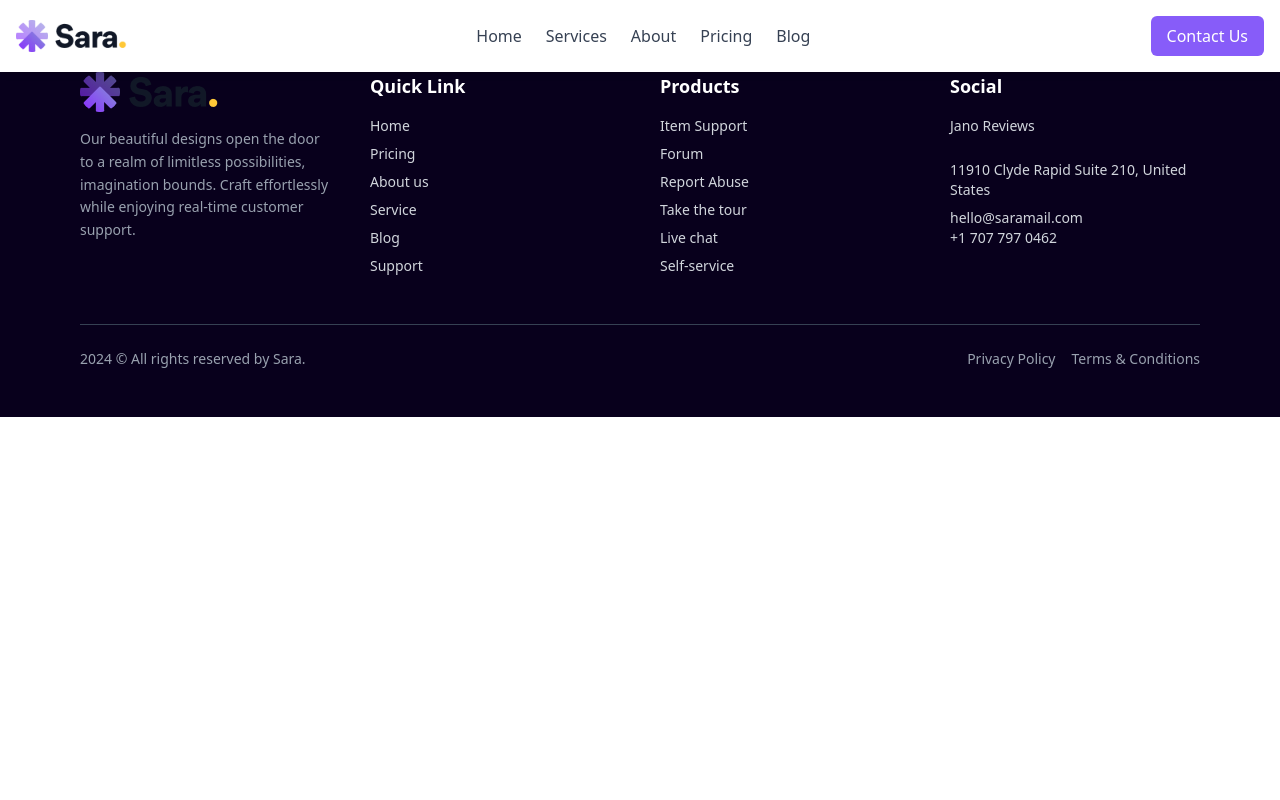
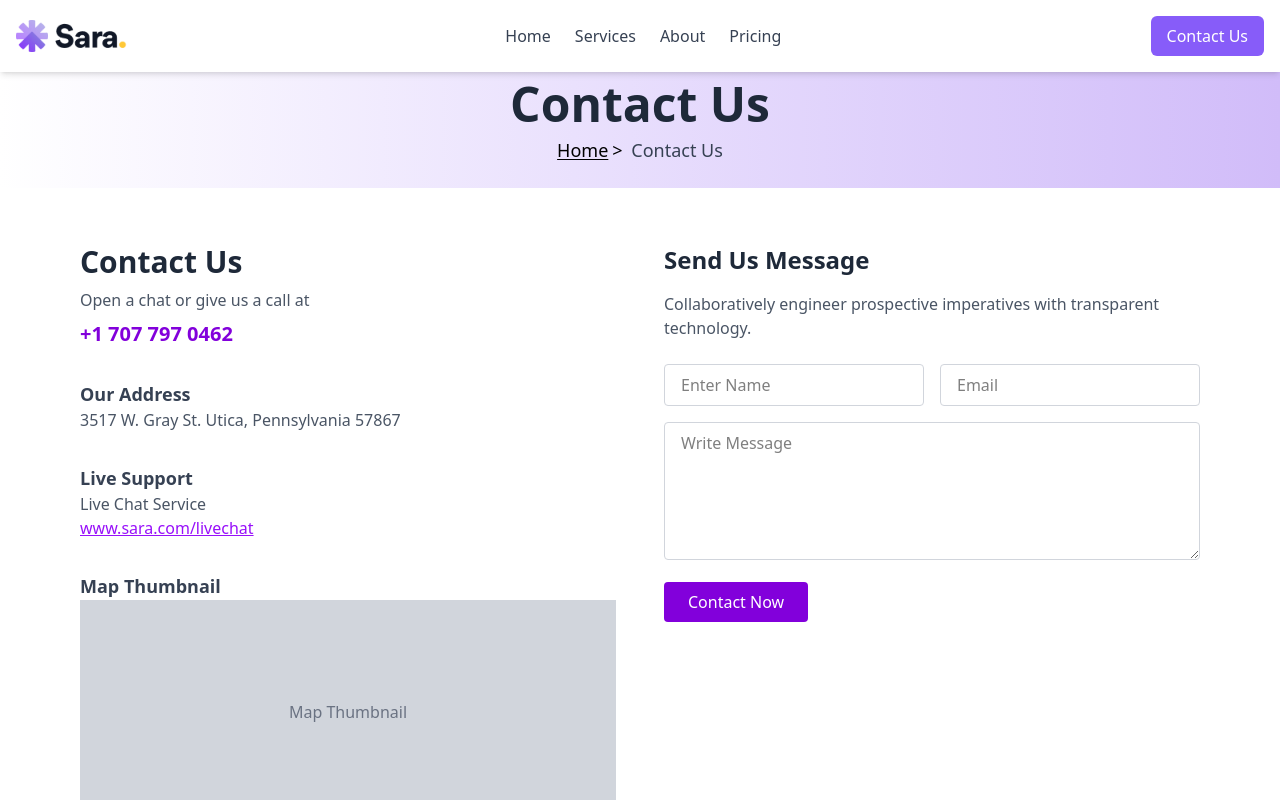
Before and after one commit to iahmadiqbal/sara-business-website, a React (Vite) app: page /contact in a window 1280 px wide. Shown: the top 800 px of the page. Built offline with nearby package versions, Linux system fonts and the light colour scheme.

Commit message:
contact designed

```diff
--- a/package.json
+++ b/package.json
@@ -10,13 +10,16 @@
     "preview": "vite preview"
   },
   "dependencies": {
+    "@hookform/resolvers": "^5.1.1",
     "@tailwindcss/vite": "^4.1.8",
     "framer-motion": "^12.17.0",
     "react": "^19.1.0",
     "react-dom": "^19.1.0",
+    "react-hook-form": "^7.57.0",
     "react-icons": "^5.5.0",
     "react-router-dom": "^7.6.2",
-    "tailwindcss": "^4.1.8"
+    "tailwindcss": "^4.1.8",
+    "zod": "^3.25.64"
   },
   "devDependencies": {
     "@eslint/js": "^9.25.0",
--- a/src/App.tsx
+++ b/src/App.tsx
@@ -2,7 +2,6 @@ import { BrowserRouter as Router, Routes, Route } from "react-router-dom";
 import Layout from "./layout/Layout";
 import Home from "./views/Home";
 import About from "./views/About";
-import Singlemember from "./views/Singlemember";
 import Pricing from "./views/Pricing";
 import Contact from "./views/Contact";
 import Services from "./views/Services";
@@ -16,7 +15,6 @@ function App() {
           <Route path="/services" element={<Services />} />
           <Route path="/about" element={<About />} />
           <Route path="/pricing" element={<Pricing />} />
-          <Route path="/singlemember" element={<Singlemember />} />
           <Route path="/contact" element={<Contact />} />
         </Routes>
       </Layout>
--- a/src/components/Header.tsx
+++ b/src/components/Header.tsx
@@ -30,9 +30,6 @@ const Header = () => {
           </Link>
           <Link to="/pricing" className="hover:text-blue-600 transition">
             Pricing
-          </Link>
-          <Link to="/blog" className="hover:text-blue-600 transition">
-            Blog
           </Link>
         </nav>
 
@@ -81,9 +78,7 @@ const Header = () => {
           >
             Pricing
           </Link>
-          <Link to="/blog" className="block text-gray-700 hover:text-blue-600">
-            Blog
-          </Link>
+
           <Link to="/contact">
             <button className="w-full bg-[#875CF9] text-white px-4 py-2 rounded-md hover:bg-[#6C4ED4] transition">
               Contact Us
--- /dev/null
+++ b/src/components/contactcomponent/ContactBanner.tsx
@@ -0,0 +1,24 @@
+import { Link } from "react-router-dom";
+
+const ContactBanner = () => {
+  return (
+    <div className="w-full bg-gradient-to-r from-white to-[#D1BCF9] pt-[80px] pb-6">
+      <div className="max-w-7xl mx-auto px-4 text-center">
+        <h1 className="text-3xl sm:text-4xl md:text-5xl font-bold text-gray-800 mb-2">
+          Contact Us
+        </h1>
+        <p className="text-sm sm:text-base md:text-lg text-gray-700">
+          <Link
+            to="/"
+            className="text-black underline underline-offset-2 font-medium"
+          >
+            Home
+          </Link>
+          <span className="text-black mx-1">{">"}</span> Contact Us
+        </p>
+      </div>
+    </div>
+  );
+};
+
+export default ContactBanner;
--- /dev/null
+++ b/src/components/contactcomponent/ContactSection.tsx
@@ -0,0 +1,154 @@
+import React from "react";
+import { useForm } from "react-hook-form";
+import { z } from "zod";
+import { zodResolver } from "@hookform/resolvers/zod";
+
+// ✅ Zod Schema
+const contactSchema = z.object({
+  name: z.string().min(1, "Name is required"),
+  email: z.string().email("Invalid email address"),
+  message: z.string().min(5, "Message must be at least 5 characters"),
+});
+
+// ✅ Infer Type from Schema
+type ContactFormData = z.infer<typeof contactSchema>;
+
+const ContactSection: React.FC = () => {
+  const {
+    register,
+    handleSubmit,
+    reset,
+    formState: { errors },
+  } = useForm<ContactFormData>({
+    resolver: zodResolver(contactSchema),
+  });
+
+  const onSubmit = (data: ContactFormData) => {
+    const stored = JSON.parse(localStorage.getItem("contactMessages") || "[]");
+    localStorage.setItem("contactMessages", JSON.stringify([...stored, data]));
+    alert("Message saved locally!");
+    reset();
+  };
+
+  return (
+    <section className="w-full bg-white py-14 px-4 sm:px-6 md:px-10 lg:px-20">
+      <div className="max-w-7xl mx-auto grid grid-cols-1 lg:grid-cols-2 gap-12 items-start">
+        {/* Left: Contact Info */}
+        <div className="space-y-8">
+          <div>
+            <h2 className="text-2xl sm:text-3xl font-bold text-gray-800 mb-2">
+              Contact Us
+            </h2>
+            <p className="text-sm sm:text-base text-gray-600">
+              Open a chat or give us a call at
+            </p>
+            <p className="text-lg sm:text-xl font-semibold text-purple-700 mt-2">
+              +1 707 797 0462
+            </p>
+          </div>
+
+          <div>
+            <h3 className="text-base sm:text-lg font-bold text-gray-700">
+              Our Address
+            </h3>
+            <p className="text-sm sm:text-base text-gray-600">
+              3517 W. Gray St. Utica, Pennsylvania 57867
+            </p>
+          </div>
+
+          <div>
+            <h3 className="text-base sm:text-lg font-bold text-gray-700">
+              Live Support
+            </h3>
+            <p className="text-sm sm:text-base text-gray-600">
+              Live Chat Service
+            </p>
+            <a
+              href="https://www.sara.com/livechat"
+              className="text-purple-600 underline text-sm sm:text-base"
+              target="_blank"
+              rel="noopener noreferrer"
+            >
+              www.sara.com/livechat
+            </a>
+          </div>
+
+          <div>
+            <h3 className="text-base sm:text-lg font-bold text-gray-700">
+              Map Thumbnail
+            </h3>
+            <div className="w-full h-40 sm:h-56 bg-gray-300 flex items-center justify-center text-gray-500 text-sm sm:text-base">
+              Map Thumbnail
+            </div>
+          </div>
+        </div>
+
+        {/* Right: Contact Form */}
+        <div>
+          <h3 className="text-xl sm:text-2xl font-bold text-gray-800 mb-4">
+            Send Us Message
+          </h3>
+          <p className="text-sm sm:text-base text-gray-600 mb-6">
+            Collaboratively engineer prospective imperatives with transparent
+            technology.
+          </p>
+
+          <form onSubmit={handleSubmit(onSubmit)} className="space-y-4">
+            <div className="grid grid-cols-1 sm:grid-cols-2 gap-4">
+              <div>
+                <input
+                  type="text"
+                  placeholder="Enter Name"
+                  {...register("name")}
+                  className="w-full border border-gray-300 px-4 py-2 rounded text-sm sm:text-base focus:outline-none focus:ring-2 focus:ring-purple-500"
+                />
+                {errors.name && (
+                  <p className="text-red-500 text-sm mt-1">
+                    {errors.name.message}
+                  </p>
+                )}
+              </div>
+
+              <div>
+                <input
+                  type="email"
+                  placeholder="Email"
+                  {...register("email")}
+                  className="w-full border border-gray-300 px-4 py-2 rounded text-sm sm:text-base focus:outline-none focus:ring-2 focus:ring-purple-500"
+                />
+                {errors.email && (
+                  <p className="text-red-500 text-sm mt-1">
+                    {errors.email.message}
+                  </p>
+                )}
+              </div>
+            </div>
+
+            <div>
+              <textarea
+                rows={5}
+                placeholder="Write Message"
+                {...register("message")}
+                className="w-full border border-gray-300 px-4 py-2 rounded text-sm sm:text-base focus:outline-none focus:ring-2 focus:ring-purple-500"
+              ></textarea>
+              {errors.message && (
+                <p className="text-red-500 text-sm mt-1">
+                  {errors.message.message}
+                </p>
+              )}
+            </div>
+
+            <button
+              type="submit"
+              className="bg-purple-700 text-white font-medium px-6 py-2 rounded hover:bg-purple-800 transition text-sm sm:text-base"
+            >
+              Contact Now
+            </button>
+          </form>
+        </div>
+      </div>
+    </section>
+  );
+};
+
+export default ContactSection;
--- /dev/null
+++ b/src/components/pricingcomponents/PricingBanner.tsx
@@ -0,0 +1,24 @@
+import { Link } from "react-router-dom";
+
+const PricingBanner = () => {
+  return (
+    <div className="w-full bg-gradient-to-r from-white to-[#D1BCF9] pt-[80px] pb-6">
+      <div className="max-w-7xl mx-auto px-4 text-center">
+        <h1 className="text-3xl sm:text-4xl md:text-5xl font-bold text-gray-800 mb-2">
+          Our Pricing
+        </h1>
+        <p className="text-sm sm:text-base md:text-lg text-gray-700">
+          <Link
+            to="/"
+            className="text-black underline underline-offset-2 font-medium"
+          >
+            Home
+          </Link>
+          <span className="text-black mx-1">{">"}</span> Our Pricing
+        </p>
+      </div>
+    </div>
+  );
+};
+
+export default PricingBanner;
--- a/src/views/Contact.tsx
+++ b/src/views/Contact.tsx
@@ -1,8 +1,12 @@
+import ContactBanner from "../components/contactcomponent/ContactBanner";
+import ContactSection from "../components/contactcomponent/ContactSection";
+
 const Contact = () => {
   return (
-    <div>
-      <h1>Contact page is Here</h1>
-    </div>
+    <>
+      <ContactBanner />
+      <ContactSection />
+    </>
   );
 };
 
--- a/src/views/Pricing.tsx
+++ b/src/views/Pricing.tsx
@@ -1,5 +1,15 @@
+import GrowthPlans from "../components/home/GrowthPlans";
+import LatestPosts from "../components/home/LatestPosts";
+import PricingBanner from "../components/pricingcomponents/PricingBanner";
+
 const Pricing = () => {
-  return <h1>Pricing is Here</h1>;
+  return (
+    <>
+      <PricingBanner />
+      <GrowthPlans />
+      <LatestPosts />
+    </>
+  );
 };
 
 export default Pricing;
--- a/src/views/Singlemember.tsx
+++ /dev/null
@@ -1,5 +0,0 @@
-const Singlemember = () => {
-  return <div>Singlemember page is Here</div>;
-};
-
-export default Singlemember;
```
Also changed, not shown: 1 other file (tests, documents, lock files or other folders).
